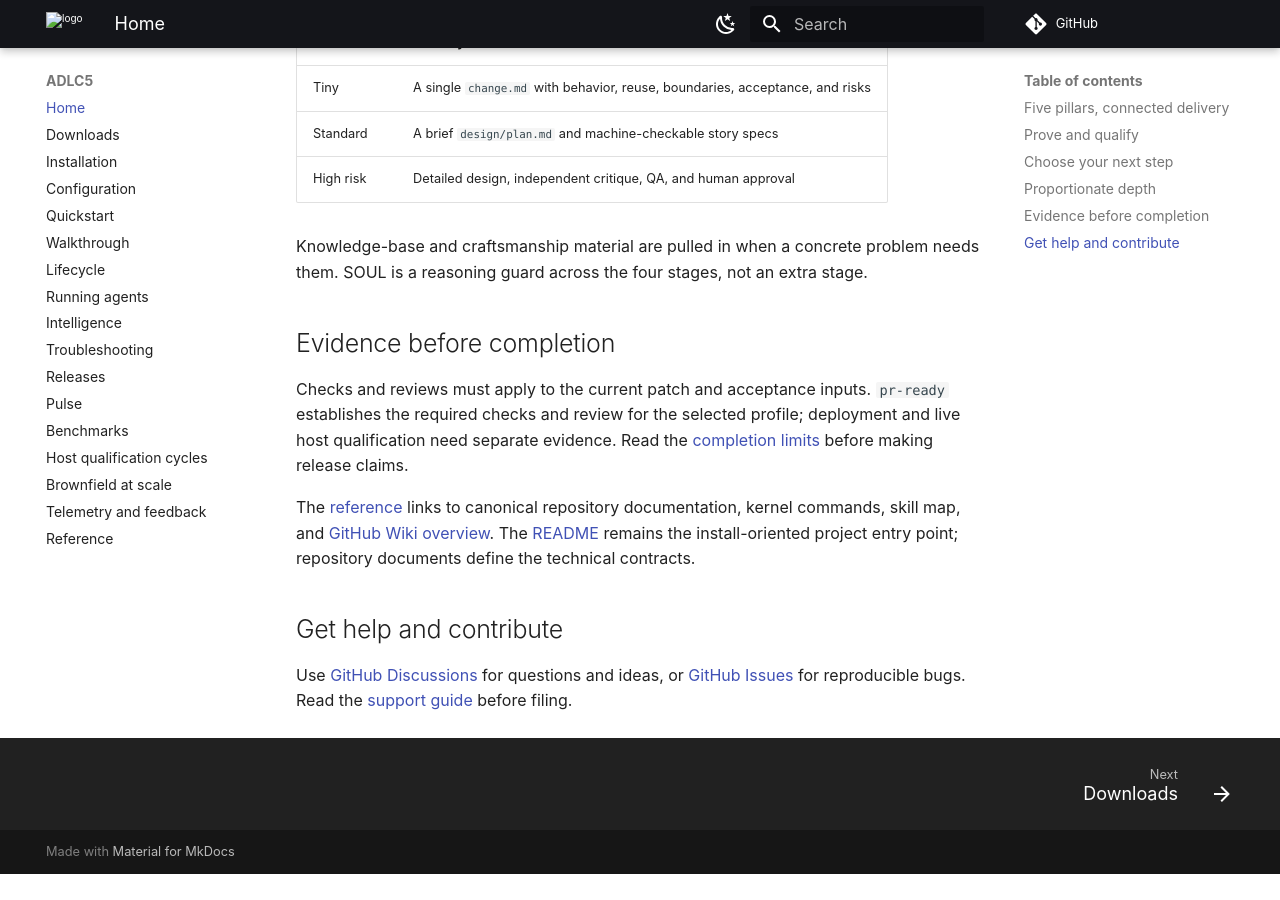
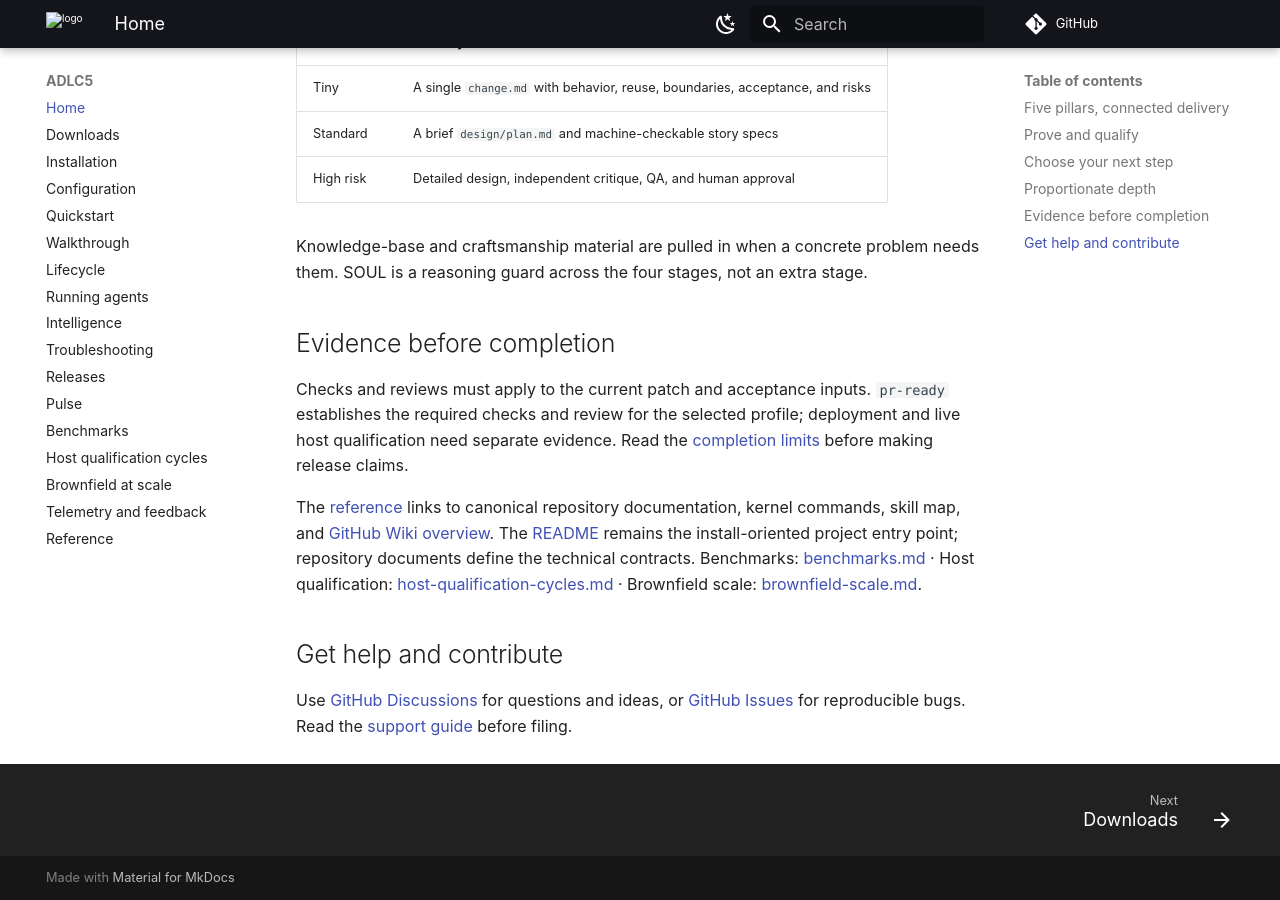
Before and after one commit to dango-tech/adlc5, an MkDocs documentation site: the page built from website/docs/index.md, in a window 1280 px wide and 900 px high, scrolled down 1933 px. Built offline with MkDocs 1.6.1 and Material for MkDocs 9.7.7, drawn with Linux system fonts in a browser that asks for light colours; comment, search, counter and statistics services are not loaded; before the commit the page ends 2807 px from its top, so only the background shows below that.

Commit message:
docs: link to benchmarks, host qualification, and brownfield scale guides (#48)
* chore: prepare 5.3.2 release

* docs: link to benchmarks, host qualification, and brownfield scale guides

Add references to the three new docs: benchmarks.md,
host-qualification-cycles.md, and brownfield-scale.md in
the README and website index.

```diff
--- a/website/docs/index.md
+++ b/website/docs/index.md
@@ -88,6 +88,9 @@ The [reference](reference.md) links to canonical repository documentation,
 kernel commands, skill map, and [GitHub Wiki overview](https://github.com/dango-tech/adlc5/wiki/ADLC5-Overview).
 The [README](https://github.com/dango-tech/adlc5#readme) remains the install-oriented
 project entry point; repository documents define the technical contracts.
+Benchmarks: [benchmarks.md](benchmarks.md) ·
+Host qualification: [host-qualification-cycles.md](host-qualification-cycles.md) ·
+Brownfield scale: [brownfield-scale.md](brownfield-scale.md).
 
 ## Get help and contribute
 
```
Also changed, not shown: README.md (+3 -0 lines).
